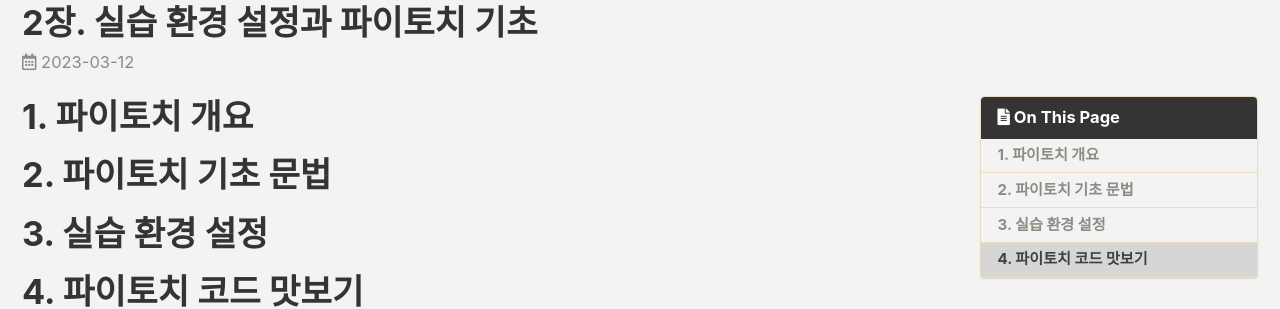
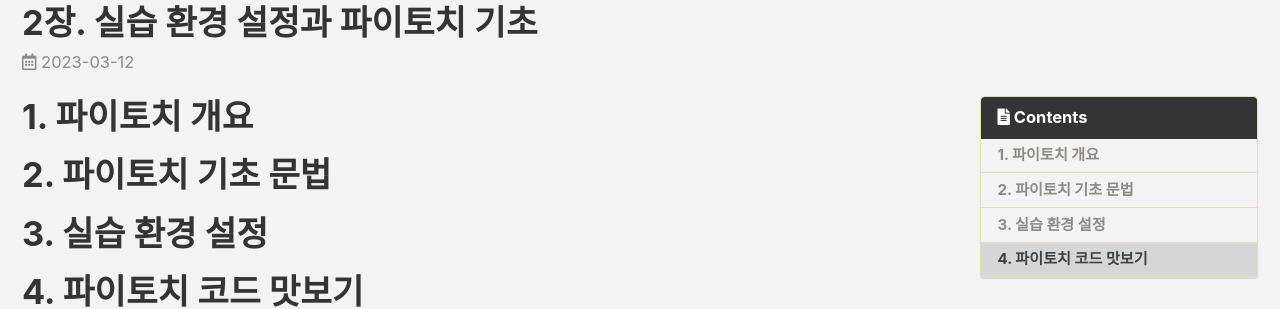
Before and after one commit to chasubeen/chasubeen.github.io, a Jekyll site: the page built from _posts/2023-03-12-pytorch_lesson2.md, in a window 1280 px wide. Shown: the part 172-481 px from the top of the page. Built offline with Jekyll 4.4.1, drawn with Linux system fonts in a browser that asks for light colours; cached includes are drawn as plain includes.

Commit message:
Update _config.yml

```diff
--- a/_config.yml
+++ b/_config.yml
@@ -272,4 +272,8 @@ defaults:
       share: true
       related: true
       show_date: true
+      toc: true
+      toc_sticky: true
+      toc_label: "Contents"
+
 date_format: "%Y-%m-%d"
```
